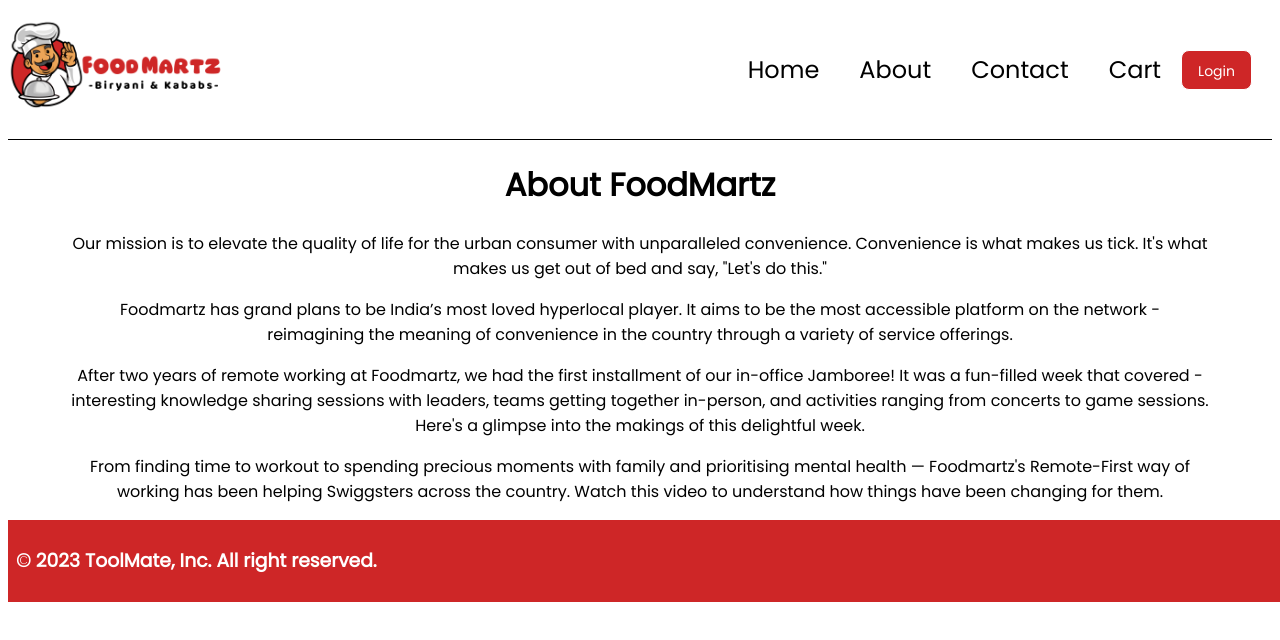
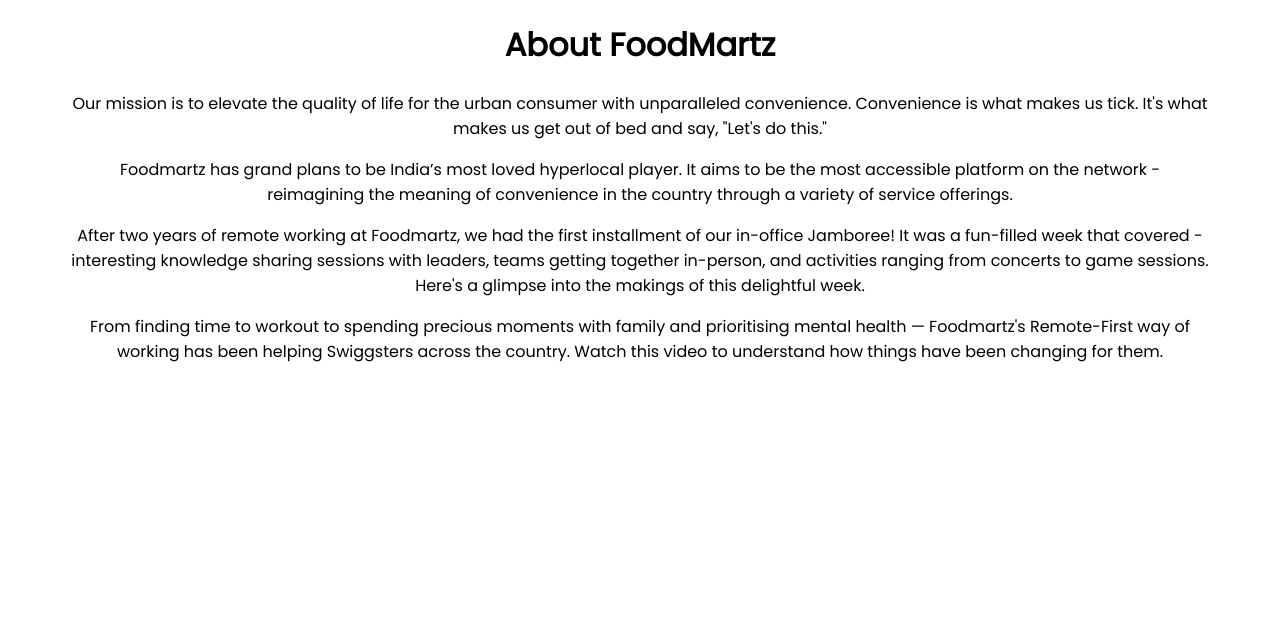
Before and after one commit to prahladinala/react-parcel-food-ordering-app, a React (Vite) app: page /about in a window 1280 px wide. Shown: the top 640 px of the page. Built offline with nearby package versions, Linux system fonts and the light colour scheme.

Commit message:
❌ Removed Header and Footer for other pages

```diff
--- a/src/components/About.js
+++ b/src/components/About.js
@@ -1,10 +1,5 @@
-import Footer from "./Footer";
-import Heading from "./Header";
-
 const About = () => {
   return (
-    <div>
-      <Heading />
     <div className="align-center container">
       <h1>About FoodMartz</h1>
       <p>
@@ -13,27 +8,24 @@
         what makes us get out of bed and say, "Let's do this."
       </p>
       <p>
-          Foodmartz has grand plans to be India’s most loved hyperlocal player.
-          It aims to be the most accessible platform on the network -
-          reimagining the meaning of convenience in the country through a
-          variety of service offerings.
+        Foodmartz has grand plans to be India’s most loved hyperlocal player. It
+        aims to be the most accessible platform on the network - reimagining the
+        meaning of convenience in the country through a variety of service
+        offerings.
       </p>
       <p>
         After two years of remote working at Foodmartz, we had the first
         installment of our in-office Jamboree! It was a fun-filled week that
         covered - interesting knowledge sharing sessions with leaders, teams
-          getting together in-person, and activities ranging from concerts to
-          game sessions. Here's a glimpse into the makings of this delightful
-          week.
+        getting together in-person, and activities ranging from concerts to game
+        sessions. Here's a glimpse into the makings of this delightful week.
       </p>
       <p>
         From finding time to workout to spending precious moments with family
-          and prioritising mental health — Foodmartz's Remote-First way of
-          working has been helping Swiggsters across the country. Watch this
-          video to understand how things have been changing for them.
+        and prioritising mental health — Foodmartz's Remote-First way of working
+        has been helping Swiggsters across the country. Watch this video to
+        understand how things have been changing for them.
       </p>
-      </div>
-      <Footer />
     </div>
   );
 };
--- a/src/components/Contact.js
+++ b/src/components/Contact.js
@@ -1,10 +1,5 @@
-import Footer from "./Footer";
-import Heading from "./Header";
-
 const Contact = () => {
   return (
-    <div>
-      <Heading />
     <div className="align-center container">
       <h1>Contact FoodMartz</h1>
       <div
@@ -26,8 +21,6 @@
         ></iframe>
       </div>
     </div>
-      <Footer />
-    </div>
   );
 };
 
--- a/src/components/Error.js
+++ b/src/components/Error.js
@@ -1,12 +1,8 @@
-import Footer from "./Footer";
-import Heading from "./Header";
 import { useRouteError } from "react-router-dom";
 const Error = () => {
   const err = useRouteError();
   console.log(err);
   return (
-    <div>
-      <Heading />
     <div className="align-center container">
       <h1>
         Oops! {err.status} Page {err.statusText}
@@ -14,8 +10,6 @@
       <h2>Something went wrong</h2>
       <p>{err.data}</p>
     </div>
-      <Footer />
-    </div>
   );
 };
 
```
Lines whose indentation alone changed are shown as unchanged.
